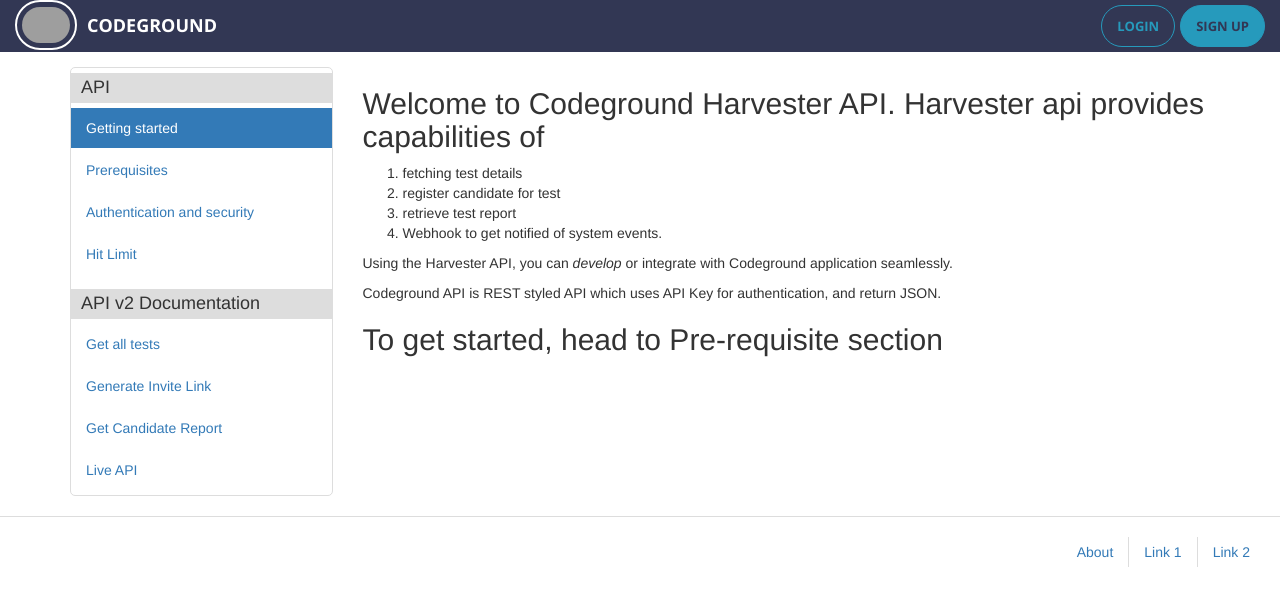
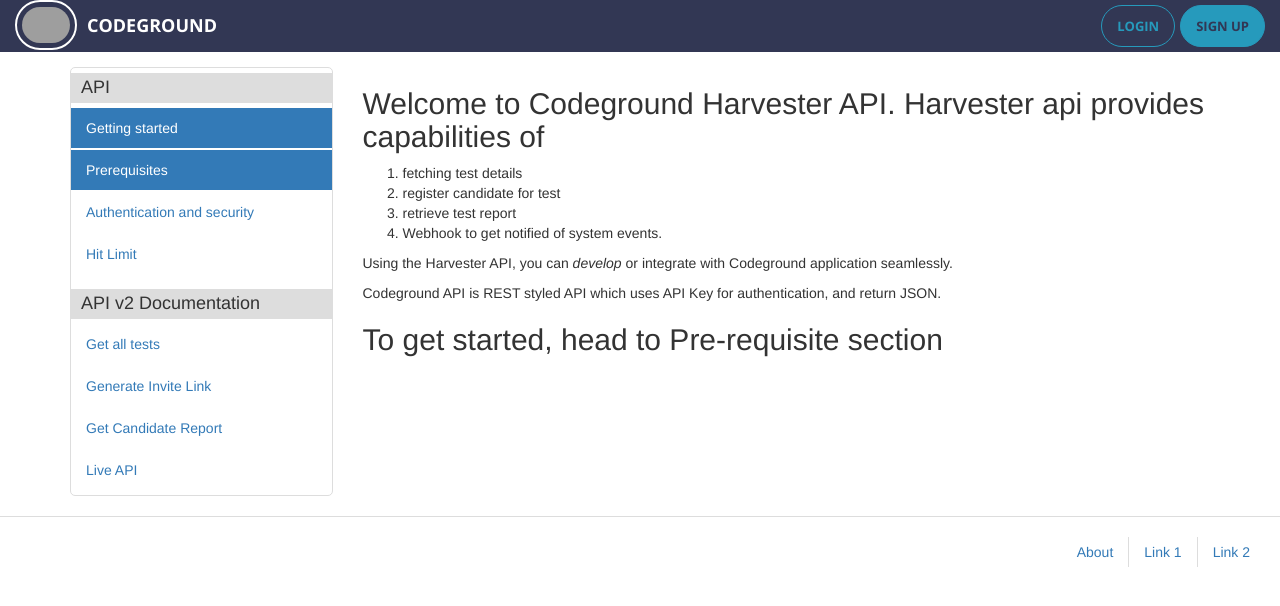
Before and after one commit to shubham18rastogi/CodeGround-API-documentation-, a Jekyll site: the page built from index.md, in a window 1280 px wide. Shown: the top 606 px of the page. Built offline with Jekyll 4.4.1, drawn with Linux system fonts in a browser that asks for light colours; grey boxes are pictures that could not be loaded.

Commit message:
color Indicator3

```diff
--- a/_layouts/default.html
+++ b/_layouts/default.html
@@ -6,7 +6,7 @@
 					<h4 class="nav-header">API</h4>
 					<ul class="nav nav-pills nav-menu nav-stacked nav-left">
 						<li class="active"><a href="getStarted.html" class="">Getting started</a></li>
-						<li><a href="prerequisites.html" class="active">Prerequisites</a></li>
+						<li class="active"><a href="prerequisites.html" >Prerequisites</a></li>
 						<li><a href="authentication.html" class="">Authentication and security</a></li>
 						<li><a href="hitLimit.html" class="">Hit Limit</a></li>
 					</ul>
```
